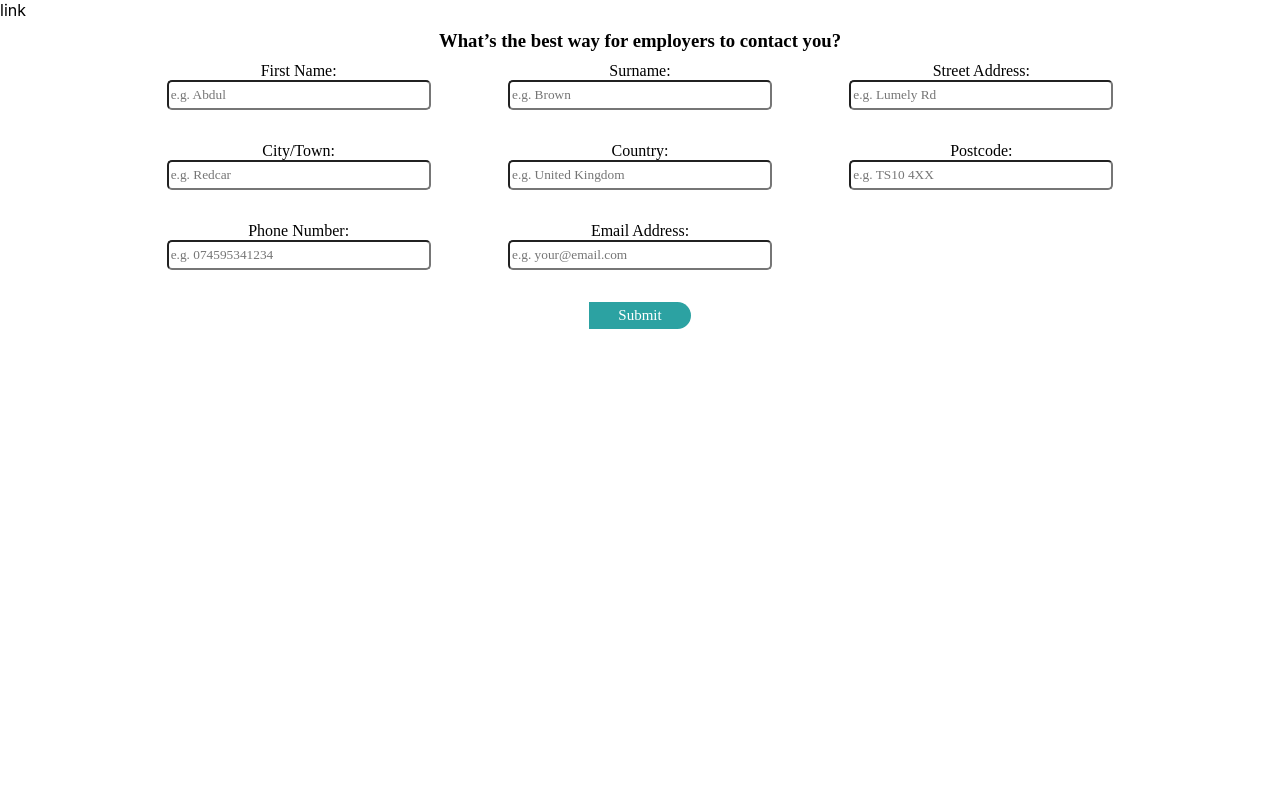
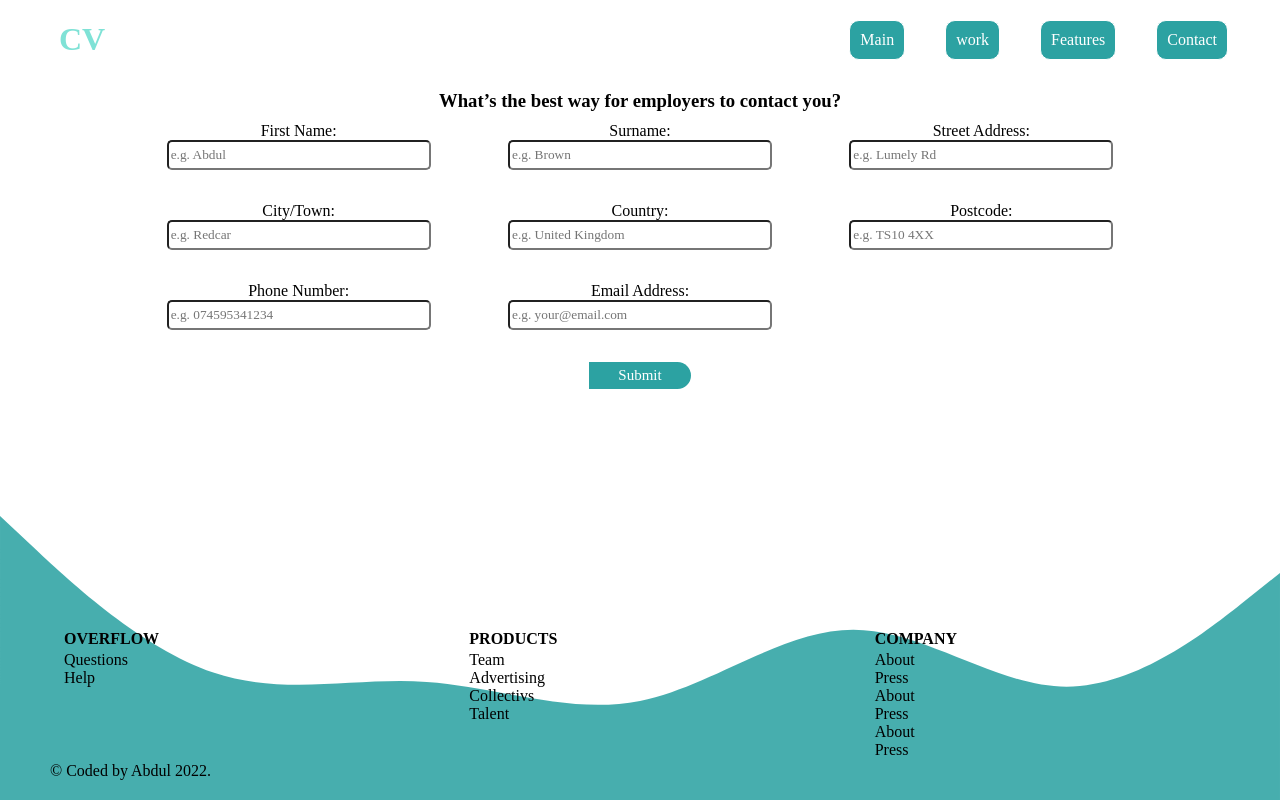
Before and after one commit to Alhariri97/resume-builder, a React (Create React App) app: page /create in a window 1280 px wide. Built offline with nearby package versions, Linux system fonts and the light colour scheme.

Commit message:
turninig the app to a front end app

```diff
--- a/public/index.html
+++ b/public/index.html
@@ -7,9 +7,6 @@
   <meta name="theme-color" content="#000000" />
   <meta name="description" content="Web site created using create-react-app" />
   <link rel="shortcut icon" href="./feather.png" type="image/x-icon">
-  link
-
-
   <title>Resume Builder</title>
 </head>
 
--- a/src/App.css
+++ b/src/App.css
@@ -6,13 +6,19 @@
 .App {
   text-align: center;
   position: relative;
+  min-height: 100vh;
+}
+.final{
+  padding-bottom: 30vh;
 }
 
 *{
   font-family: 'Times New Roman', Times, serif;
 }
 
-
+main{
+  padding-bottom: 16vh;
+}
 
 .App-header {
   background-color: #282c34;
@@ -237,7 +243,8 @@ border-bottom-left-radius: 90px;
 }
 
 footer{
-
+  position: absolute;
+  bottom: 0;
   margin-top: 10px;
   width: 100%;
 
--- a/src/App.js
+++ b/src/App.js
@@ -1,5 +1,4 @@
 import "./App.css";
-import { useState, useEffect } from "react";
 import { BrowserRouter, Routes, Route } from "react-router-dom";
 //
 
@@ -14,18 +13,11 @@ import ContactUs from "./components/ContactUs";
 import CreaeteMain from "./components/create/CreaeteMain";
 function App() {
   // show and hide component
-  const [show, setShow] = useState(true);
-  const href = window.location.href.split("/");
-  useEffect(() => {
-    if (href.includes("create")) {
-      setShow(false);
-    }
-  }, [href]);
 
   return (
     <BrowserRouter>
       <div className="App">
-        {show ? <Header /> : <></>}
+        <Header />
         <Routes>
           <Route path="/create" element={<CreaeteMain />} />
           <Route path="/" element={<LandPage />} />
@@ -33,7 +25,7 @@ function App() {
           <Route path="/contact-us" element={<ContactUs />} />
           <Route path="/featuers" element={<Features />} />
         </Routes>
-        {show ? <Footer /> : <></>}
+        <Footer />
       </div>
     </BrowserRouter>
   );
--- a/src/components/Header.js
+++ b/src/components/Header.js
@@ -1,3 +1,5 @@
+import { Link } from "react-router-dom";
+
 const Header = () => {
   const active = (ele) => {};
   return (
@@ -7,24 +9,24 @@ const Header = () => {
       </div>
       <ul>
         <li>
-          <a onClick={active} href="/">
+          <Link onClick={active} to="/">
             Main
-          </a>
+          </Link>
         </li>
         <li>
-          <a onClick={active} href="Other">
+          <Link onClick={active} to="Other">
             work
-          </a>
+          </Link>
         </li>
         <li>
-          <a onClick={active} href="featuers">
+          <Link onClick={active} to="featuers">
             Features
-          </a>
+          </Link>
         </li>
         <li>
-          <a onClick={active} href="Contact-us">
+          <Link onClick={active} to="Contact-us">
             Contact
-          </a>
+          </Link>
         </li>
       </ul>
     </header>
--- a/src/components/LandPage.js
+++ b/src/components/LandPage.js
@@ -1,10 +1,9 @@
+import { Link } from "react-router-dom";
 const LandPage = () => {
   //
 
   //
-  const go = () => {
-    window.location.pathname = "create";
-  };
+  const go = () => {};
   return (
     <main>
       <div className="be-you">
@@ -19,7 +18,12 @@ const LandPage = () => {
           <h3>Just a Few Clicks and</h3>
           <h3>You Are Ready To Go</h3>
           <p></p>
-          <button onClick={go}>Create My Resume</button>
+          <button>
+            {" "}
+            <Link to="create" onClick={go}>
+              Create My Resume
+            </Link>
+          </button>
         </div>
       </div>
       <div className="second">
--- a/src/components/create/CreaeteMain.js
+++ b/src/components/create/CreaeteMain.js
@@ -25,7 +25,7 @@ function CreaeteMain() {
   //
 
   return (
-    <div>
+    <div style={{ minHeight: "6.7vh" }}>
       {fetchError && <p>{`Opps Error: ${fetchError}`}</p>}
       {showContact ? (
         <CreateContact
--- a/src/index.css
+++ b/src/index.css
@@ -5,6 +5,8 @@ body {
     sans-serif;
   -webkit-font-smoothing: antialiased;
   -moz-osx-font-smoothing: grayscale;
+  min-height: 100vh;
+  position: relative;
 }
 
 code {
```
